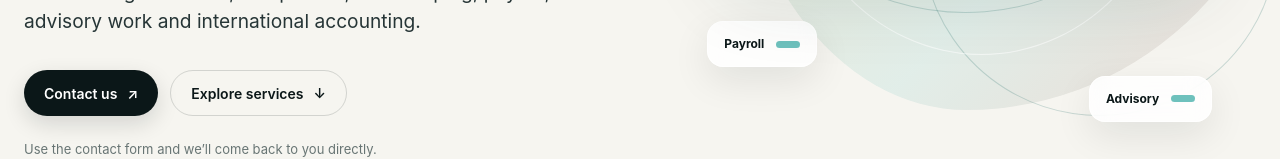
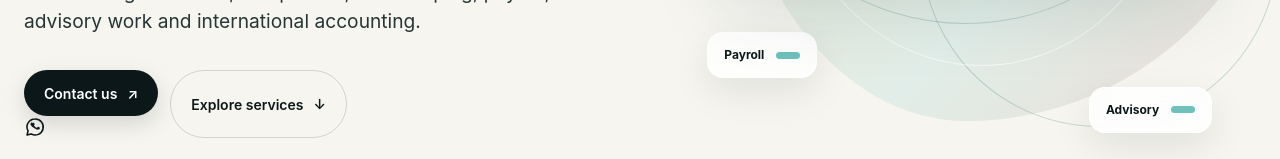
Before and after one commit to victoriashiel/Shiel-ltd, a Next.js app: page / in a window 1280 px wide. Shown: the part 649-808 px from the top of the page. Built offline with nearby package versions, Linux system fonts and the light colour scheme; no server answers.

Commit message:
feat: pair homepage contact CTAs with WhatsApp

```diff
--- a/app/page.tsx
+++ b/app/page.tsx
@@ -1,7 +1,9 @@
 import Link from "next/link";
 import { CaseStudyCarousel } from "@/components/case-study-carousel";
 import { FinanceCanvas } from "@/components/finance-canvas";
+import { WhatsAppIcon } from "@/components/whatsapp-icon";
 import { services } from "@/lib/services";
+import { siteConfig } from "@/lib/site";
 
 const faqs = [
   {
@@ -34,9 +36,21 @@ export default function HomePage() {
             compliance, bookkeeping, payroll, advisory work and international accounting.
           </p>
           <div className="hero-actions">
+            <div className="contact-cta-pair">
               <Link className="button button-dark" href="/contact">
                 Contact us <span aria-hidden="true">↗</span>
               </Link>
+              <a
+                className="whatsapp-cta-icon"
+                href={siteConfig.whatsappHref}
+                target="_blank"
+                rel="noreferrer"
+                aria-label={`Contact Shiel Accountants on WhatsApp at ${siteConfig.whatsappDisplay}`}
+                title="WhatsApp"
+              >
+                <WhatsAppIcon size={22} />
+              </a>
+            </div>
             <a className="button button-quiet" href="#services">Explore services <span aria-hidden="true">↓</span></a>
           </div>
           <p className="hero-note">Use the contact form and we’ll come back to you directly.</p>
@@ -126,9 +140,21 @@ export default function HomePage() {
         <p className="eyebrow">Have a query?</p>
         <h2>Tell us what you need help with.</h2>
         <p>Choose the closest enquiry type, give us the essentials and we can take it from there.</p>
+        <div className="contact-cta-pair">
           <Link className="button button-dark" href="/contact">
             Contact us <span aria-hidden="true">↗</span>
           </Link>
+          <a
+            className="whatsapp-cta-icon"
+            href={siteConfig.whatsappHref}
+            target="_blank"
+            rel="noreferrer"
+            aria-label={`Contact Shiel Accountants on WhatsApp at ${siteConfig.whatsappDisplay}`}
+            title="WhatsApp"
+          >
+            <WhatsAppIcon size={22} />
+          </a>
+        </div>
       </section>
     </>
   );
```
Lines whose indentation alone changed are shown as unchanged.
